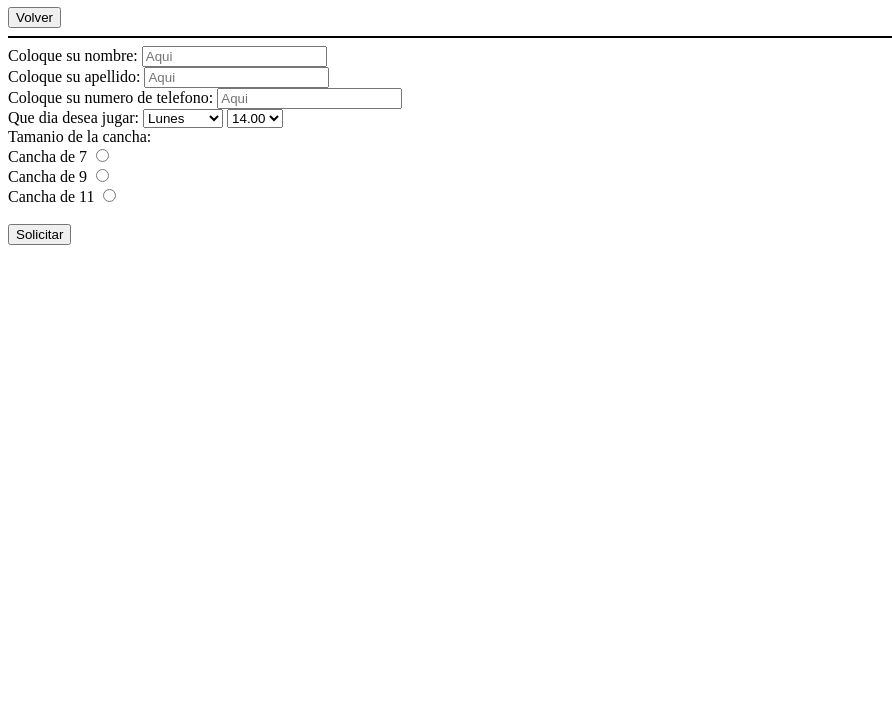
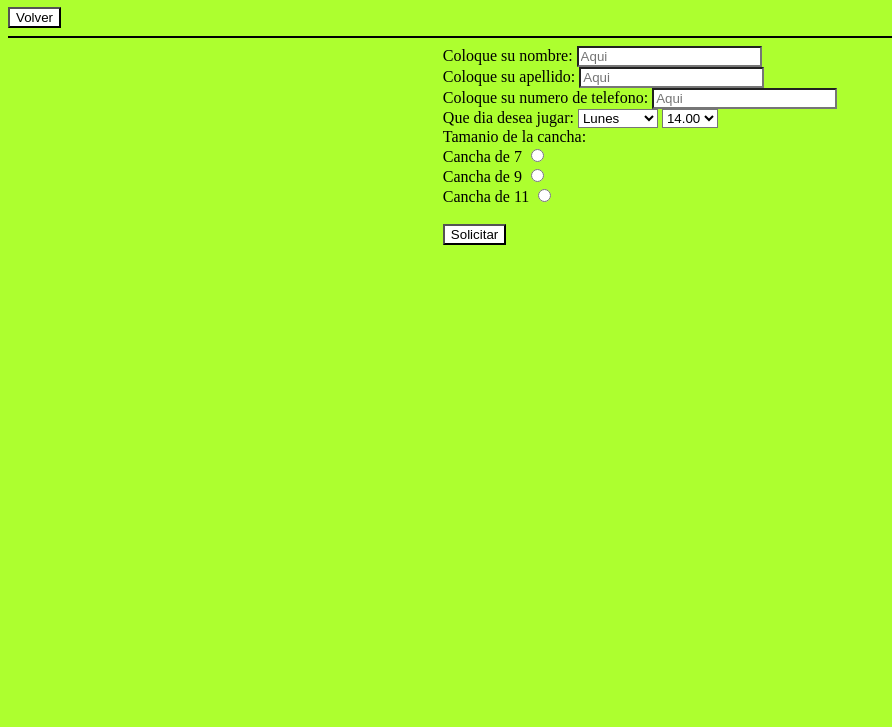
Before and after one commit to JeremiasLusso/pagina_javascript, a plain HTML site: page pedir_turno.html in a window 1280 px wide. Shown: the part 73-800 px from the top of the page, without its empty margins (0-892 px from the left). Drawn offline with Linux system fonts and the light colour scheme.

Commit message:
tercer commit

```diff
--- a/pedir_turno.html
+++ b/pedir_turno.html
@@ -2,6 +2,7 @@
 <html lang="en">
 <head>
     <meta charset="UTF-8">
+    <link href="stylesheet.css" rel="stylesheet"/>
     <meta name="viewport" content="width=device-width, initial-scale=1.0">
     <title>Turnos canchas</title>
     <script src="./funciones_practico.js"></script>
@@ -12,20 +13,20 @@
     <hr color="black">
     <form>
         <span>Coloque su nombre: </span>
-        <input type="text" id="nombre1" name="nombre1" placeholder="Aqui"><br>
+        <input type="text" id="nombre1" name="nombre1" class="texto" placeholder="Aqui"><br>
     <span>Coloque su apellido: </span>
-    <input type="text" id="apellido" name="apellido" placeholder="Aqui"><br>
+    <input type="text" id="apellido" name="apellido" class="texto" placeholder="Aqui"><br>
     <span>Coloque su numero de telefono: </span>
-    <input type="text" id="telefono" name= "telefono" placeholder="Aqui"><br>
+    <input type="text" id="telefono" name= "telefono" class="texto" placeholder="Aqui"><br>
     <span>Que dia desea jugar: </span>
-    <select id="dia">
+    <select id="dia" class="option">
         <option value="1">Lunes</option>
         <option value="2">Martes</option>
         <option value="3">Miercoles</option>
         <option value="4">Jueves</option>
         <option value="5">Viernes</option>
     </select>
-    <select name="hora" id="hora">
+    <select name="hora" id="hora" class="option">
         <option value="14.00">14.00</option>
         <option value="15.00">15.00</option>
         <option value="16.00">16.00</option>
--- a/stylesheet.css
+++ b/stylesheet.css
@@ -50,7 +50,24 @@ img_4
 
 form
 {
-    display: flex;
-    justify-content: center;
-    justify-items: center;
+
+        display: block;
+        width: fit-content;
+        margin: auto;
+        align-items: center;
 }
+
+.texto
+{
+    background-color:  white;
+}
+
+.option
+{
+    background-color: white;
+}
+
+button
+{
+    background-color: white;
+}
```
